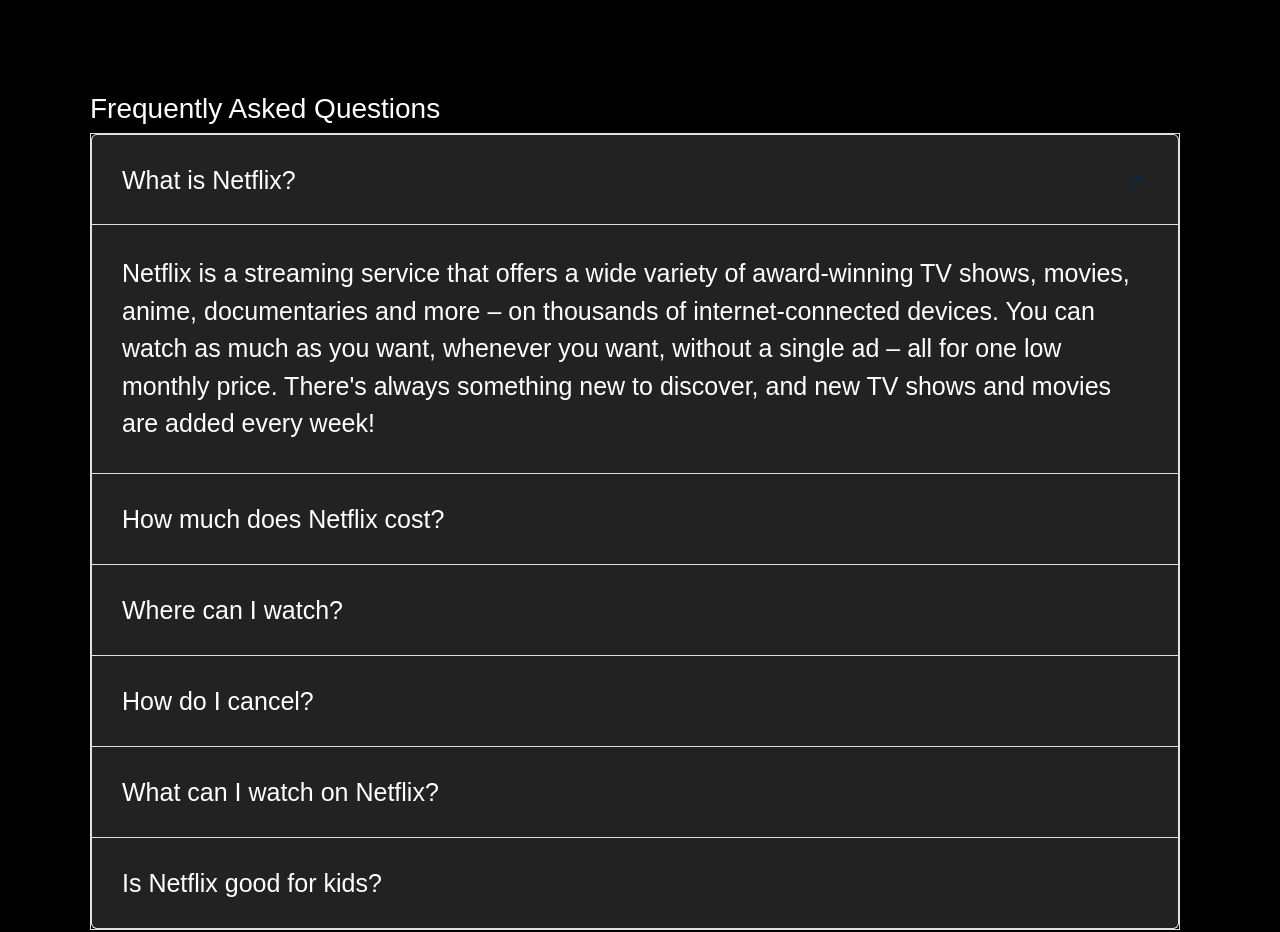
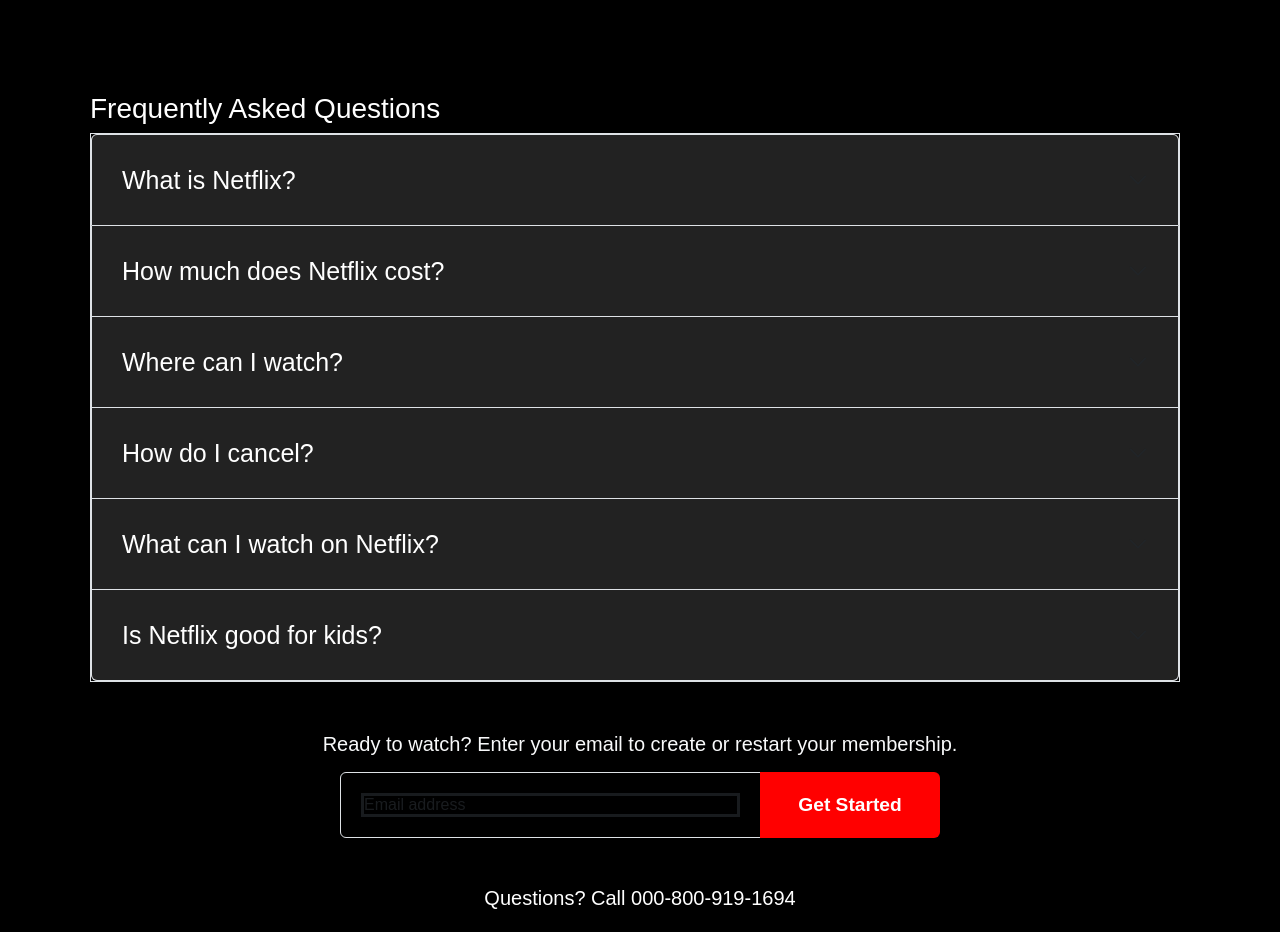
Before and after one commit to vishnu6512/netflix-clone-frontend, a plain HTML site: page index.html in a window 1280 px wide. Shown: the part 2060-2992 px from the top of the page. Drawn offline with nearby package versions, Linux system fonts and the light colour scheme.

Commit message:
modifications

```diff
--- a/index.html
+++ b/index.html
@@ -133,14 +133,14 @@
     <!-- FAQ -->
     <div class="FAQ">
         <h3>Frequently Asked Questions</h3>
-        <div class="accordion border border-color-dark " id="accordionPanelsStayOpenExample">
+        <div class="accordion border border-color-light " id="accordionPanelsStayOpenExample">
             <div class="accordion-item">
               <h2 class="accordion-header">
-                <button class="accordion-button " type="button" data-bs-toggle="collapse" data-bs-target="#panelsStayOpen-collapseOne" aria-expanded="true" aria-controls="panelsStayOpen-collapseOne">
+                <button class="accordion-button collapsed " type="button" data-bs-toggle="collapse" data-bs-target="#panelsStayOpen-collapseOne" aria-expanded="false" aria-controls="panelsStayOpen-collapseOne">
                   What is Netflix?
                 </button>
               </h2>
-              <div id="panelsStayOpen-collapseOne" class="accordion-collapse collapse show">
+              <div id="panelsStayOpen-collapseOne" class="accordion-collapse collapse">
                 <div class="accordion-body  ">
                     Netflix is a streaming service that offers a wide variety of award-winning TV shows, movies, anime, documentaries and more – on thousands of internet-connected devices.
 
--- a/style.css
+++ b/style.css
@@ -139,7 +139,7 @@ input::placeholder {
 .navbar, .container-fluid {
     position: relative;
     z-index: 2; /* Content appears above the dark overlay */
-    background-color: transparent; /* Make navbar background transparent */
+    background-color: transparent;/*  Make navbar background transparent */
     padding: 10px 20px; /* Add padding to navbar for better spacing */
 }
 
```
Also changed, not shown: 1 other file.
